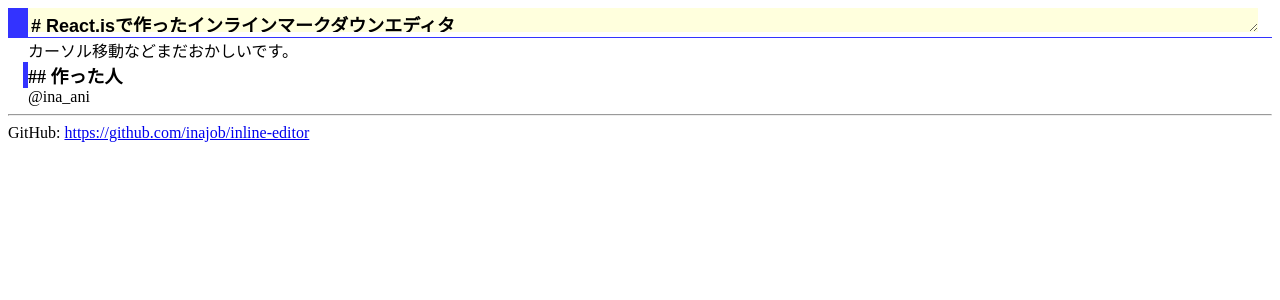
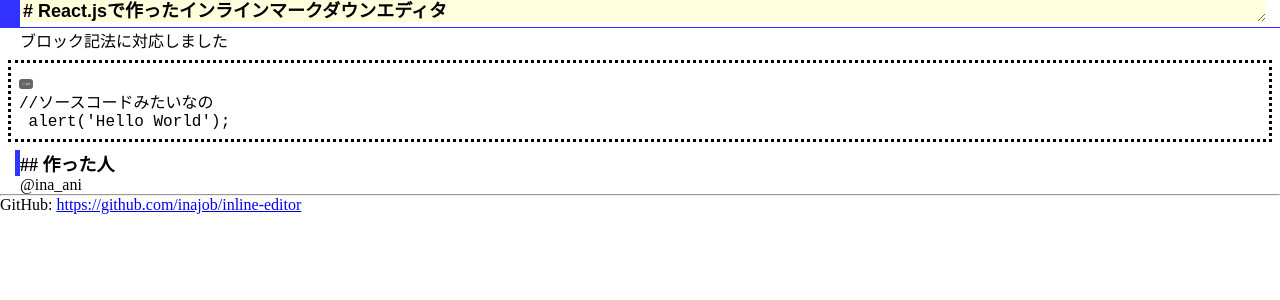
Before and after one commit to inajob/inline-editor, a React (Create React App) app: page / in a window 1280 px wide. Shown: the top 300 px of the page. Built offline with nearby package versions, Linux system fonts and the light colour scheme.

Commit message:
implement block mode

```diff
--- a/src/components/Line.js
+++ b/src/components/Line.js
@@ -15,10 +15,10 @@ class Line extends React.Component{
   keyHandler(e){
     switch(e.keyCode){
       case 38: //up
-      this.props.onUp(this.props.no, e.target.selectionStart)
+      this.props.onUp(this.props.no, e.target.selectionStart, this.props.text)
       break;
       case 40: //down
-      this.props.onDown(this.props.no, e.target.selectionStart)
+      this.props.onDown(this.props.no, e.target.selectionStart, this.props.text)
       break;
       case 37: //left
       // when cursor is head
@@ -35,8 +35,9 @@ class Line extends React.Component{
       }
       break;
       case 13: //enter
-      this.props.onEnter(this.props.no, this.props.text, e.target.selectionStart)
-      e.preventDefault()
+      if(!this.props.onEnter(this.props.no, this.props.text, e.target.selectionStart)){
+        e.preventDefault()
+      }
       break;
       case 8: //BS
       // when cursor is head
@@ -55,7 +56,7 @@ class Line extends React.Component{
     return (
       <div className={'line ' + this.props.className} onClick={this.clickHandler}>
         <div style={{display: this.props.isFocus?"block":"none"}}>
-          <textarea ref="rawInput" onChange={this.send} onKeyDown={this.keyHandler} value={this.props.text} />
+          <textarea ref="rawInput" style={{height: this.props.height}} onChange={this.send} onKeyDown={this.keyHandler} value={this.props.text} />
         </div>
         <div style={{display: !this.props.isFocus?"block":"none"}}>
           <div dangerouslySetInnerHTML={{__html:this.props.preview}} />
@@ -73,10 +74,8 @@ class Line extends React.Component{
           // FIXME: remove setTimeout
           that.refs.rawInput.setSelectionRange(that.props.column, that.props.column);
           that.props.onRefreshed(that.props.no);
-          // ---
         },10);
       }
-      console.log(this.refs.rawInput)
     }
   }
   componentDidUpdate(){
--- a/src/components/Lines.js
+++ b/src/components/Lines.js
@@ -3,7 +3,7 @@ import { connect } from 'react-redux'
 import PropTypes from 'prop-types'
 import {changeLine, insertLine, deleteLine, setCursor} from '../actions'
 import Line from './Line'
-import Render from '../utils/render'
+import {isBlock, Render, getCursorPos, numLines, getLines} from '../utils/render'
 
 class Lines extends React.Component{
   constructor(props) {
@@ -17,8 +17,10 @@ class Lines extends React.Component{
                 key={index}
                 {...line}
                 onChange={this.props.onChange}
-                onUp={this.props.onUp}
-                onDown={this.props.onDown}
+                onUp={this.props.onUp(
+                        index===0?"":this.props.lines[index - 1])}
+                onDown={this.props.onDown(
+                        index>=this.props.lines.length - 1?"":this.props.lines[index + 1])}
                 onEnter={this.props.onEnter}
                 onClick={this.props.onClick}
                 onLeftUp={this.props.onLeftUp(
@@ -61,12 +63,16 @@ const addFocus = ((col, row, dirty, lines) => {
 })
 const calcClassName = (text) => {
   let className = "normal"
+  if(isBlock(text)){
+    className = "block"
+  }else{
     if(text.indexOf("###") === 0){
       className = "h3"
     }else if(text.indexOf("##") === 0){
       className = "h2"
     }else if(text.indexOf("#") === 0){
       className = "h1"
+    }
   }
   return className;
 }
@@ -79,10 +85,16 @@ const addClassName = (lines => {
     return line;
   })
 })
+const addHeight = (lines => {
+  return lines.map(line => {
+    line.height = numLines(line.text)*16 + "px"
+    return line;
+  })
+})
 
 const mapStateToProps = (state, ownProps) => {
   return {
-    lines: addClassName(addFocus(state.cursor.col, state.cursor.row, state.cursor.dirty, addNumber(state.lines))),
+    lines: addClassName(addHeight(addFocus(state.cursor.col, state.cursor.row, state.cursor.dirty, addNumber(state.lines)))),
     cursor: state.cursor
   }
 }
@@ -91,21 +103,51 @@ const mapDispatchToProps = (dispatch) => {
     onChange: (no,text) => {
       dispatch(changeLine(no, text, Render(text)))
     },
-    onUp: (no, col) => {
-      if(no > 0){
+    onUp: (upText) => (no, col, text) => {
+      if(no <= 0){
+        return;
+      }
+      let pos = getCursorPos(col,text);
+      if(isBlock(text) && pos[1] > 0){
+        return;
+      }
+      if(isBlock(upText.text)){
+        let lines = getLines(upText.text);
+        lines.pop()
+        let firstPart = lines.join("\n");
+        dispatch(setCursor(no - 1, firstPart.length + col, true))
+      }else{
         dispatch(setCursor(no - 1, col, true))
       }
     },
-    onDown: (no, col) => {
+    onDown: (downText) => (no, col, text) => {
+      let num = numLines(text);
+      let pos = getCursorPos(col,text);
+      if(isBlock(text) && pos[1] < num - 1){
+        return;
+      }
+      if(isBlock(downText.text)){
+        let lines = getLines(downText.text);
+        let firstLine = lines[0];
+        dispatch(setCursor(no + 1, Math.min(col, firstLine.length), true))
+      }else{
         dispatch(setCursor(no + 1, col, true))
+      }
     },
     onEnter: (no, text, pos) => {
+      if(isBlock(text)){
+        return true;
+      }else{
         dispatch(setCursor(no + 1, 0, true))
         if(text === undefined)text = ""
         let t1 = text.slice(0, pos)
         dispatch(changeLine(no, t1, Render(t1)))
         let t2 = text.slice(pos)
         dispatch(insertLine(no + 1, t2, Render(t2)))
+        return false; // prevent default
+      }
+      /*
+      */
     },
     onLeftUp: (pretext) => (no) =>{
       if(no > 0){
--- a/src/index.css
+++ b/src/index.css
@@ -1,4 +1,7 @@
-
+*{
+  margin: 0px;
+  padding: 0px;
+}
 body{
   background-color: #fff;
   font-size: 16px;
@@ -14,6 +17,7 @@ textarea {
    background-color: transparent;
    font-family: sans-serif;
    font-size: 16px;
+   line-height: 16px;
 }
 textarea:focus{
   outline: none;
@@ -56,6 +60,18 @@ line{
   font-size: medium;
   font-weight: bold;
 }
+.block {
+  border: dotted 3px;
+  padding: 0.5em;
+  margin: 0.5em;
+}
+.mode {
+  background-color: #666;
+  border-radius: 3px;
+  color: white;
+  font-size: 3px;
+  padding: 3px;
+}
 
 .normal{
   margin-left: 20px;
--- a/src/index.js
+++ b/src/index.js
@@ -6,7 +6,7 @@ import rootReducer from './reducers'
 import App from './components/App'
 import {insertLine, changeLine} from './actions'
 import './index.css';
-import Render from './utils/render'
+import {Render} from './utils/render'
 
 const store = createStore(rootReducer)
 const unsubscribe = store.subscribe(() => console.log("state",store.getState()))
@@ -15,15 +15,21 @@ store.dispatch(insertLine(0,
   "# React.jsで作ったインラインマークダウンエディタ",
   Render("# React.jsで作ったインラインマークダウンエディタ")
 ))
+let text = "ブロック記法に対応しました"
 store.dispatch(insertLine(1,
-  "カーソル移動などまだおかしいです。",
-  Render("カーソル移動などまだおかしいです。")
+  text,
+  Render(text)
 ))
+text = ">> pre\n//ソースコードみたいなの\n alert('Hello World');"
 store.dispatch(insertLine(2,
+  text,
+  Render(text)
+))
+store.dispatch(insertLine(3,
   "## 作った人",
   Render("## 作った人")
 ))
-store.dispatch(insertLine(3,
+store.dispatch(insertLine(4,
   "@ina_ani",
   Render("@ina_ani")
 ))
--- a/src/utils/render.js
+++ b/src/utils/render.js
@@ -1,5 +1,28 @@
-function Render(text){
+export const Render = (text) => {
+  // TODO: sanitize!!
   console.log("Render", text)
+  if(isBlock(text)){
+    let lines = getLines(text);
+    let firstLine = lines[0];
+    let lastPart = lines.slice(1);
+    let parts = firstLine.split(/\s+/);
+
+    let ret = "";
+    console.log("PARTS:",parts)
+    if(parts[0] === ">>"){
+      switch(parts[1]){
+        case "pre":
+          ret += "<span class='mode'>&gt;&gt; " + "pre</span>";
+          ret += "<pre>" + lastPart.join("\n") + "</pre>";
+        break;
+        default:
+          ret += "<pre>" + text + "</pre>";
+      }
+    }else{
+      ret += "<pre>" + text + "</pre>";
+    }
+    return ret;
+  }else{
     if(text.indexOf("###") === 0){
       return "<div>" + text + "<div>"
     }else if(text.indexOf("##") === 0){
@@ -9,5 +32,31 @@ function Render(text){
     }
     return "<div>"+text+"</div>"
   }
+}
 
-export default Render
+export const isBlock = (text) => {
+  return text.indexOf(">>") === 0
+}
+
+// sのindex番目がx,yで何番目か調べる
+export const getCursorPos = (index, text) => {
+  var list = text.split(/[\r\n]/);
+  var pos = 0;
+  var i;
+  for(i = 0; i < list.length; i ++){
+    pos += list[i].length + 1;
+    if(pos > index){
+      // X, Y
+      return [index - (pos - list[i].length - 1), i]
+    }
+  }
+  console.log("error getPos")
+}
+export const getLines = (text) => {
+  var list = text.split(/[\r\n]/);
+  return list;
+}
+
+export const numLines = (s) => {
+  return s.split(/[\r\n]/).length
+}
```
Lines whose indentation alone changed are shown as unchanged.
